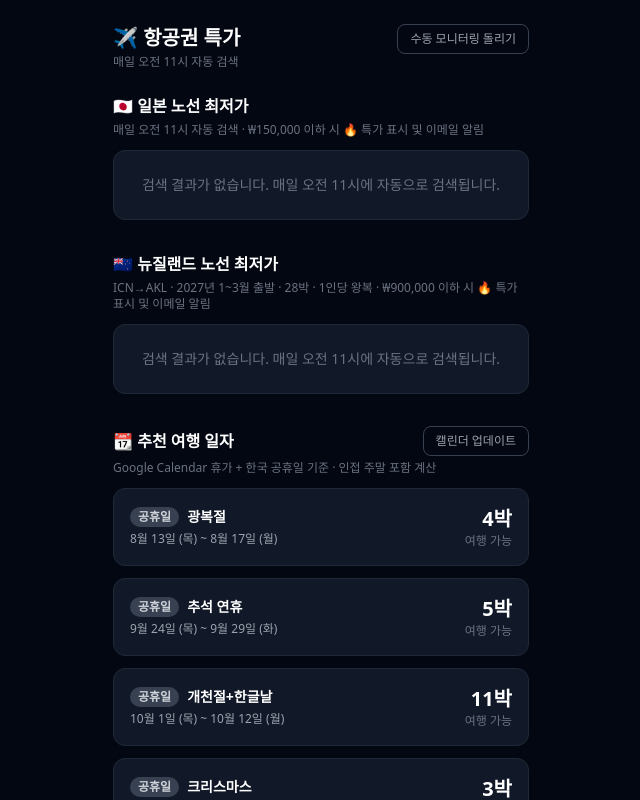
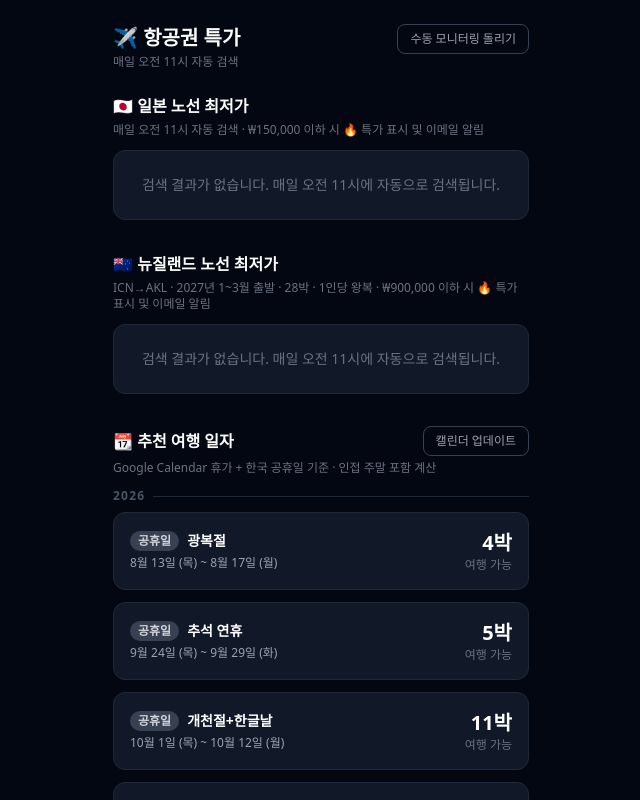
Before and after one commit to uther-son/flight-dashboard, a Next.js app: page / in a window 1280 px wide. Shown: the top 800 px of the page, without its empty margins (319-959 px from the left). Built offline with nearby package versions, Linux system fonts and the light colour scheme.

Commit message:
feat: 캘린더 연도 구분선 추가

```diff
--- a/src/components/TravelCalendar.tsx
+++ b/src/components/TravelCalendar.tsx
@@ -126,9 +126,22 @@ export function TravelCalendar({
           캘린더 업데이트 후 표시됩니다.
         </div>
       ) : (
-        allWindows.map((w, i) => (
-          <WindowCard key={i} {...w} />
-        ))
+        allWindows.map((w, i) => {
+          const year = w.start.slice(0, 4);
+          const prevYear = i > 0 ? allWindows[i - 1].start.slice(0, 4) : null;
+          const showYear = year !== prevYear;
+          return (
+            <div key={i}>
+              {showYear && (
+                <div className="flex items-center gap-2 mb-2 mt-1">
+                  <span className="text-xs font-semibold text-gray-600 tracking-widest">{year}</span>
+                  <div className="flex-1 h-px bg-gray-800" />
+                </div>
+              )}
+              <WindowCard {...w} />
+            </div>
+          );
+        })
       )}
     </section>
   );
```
